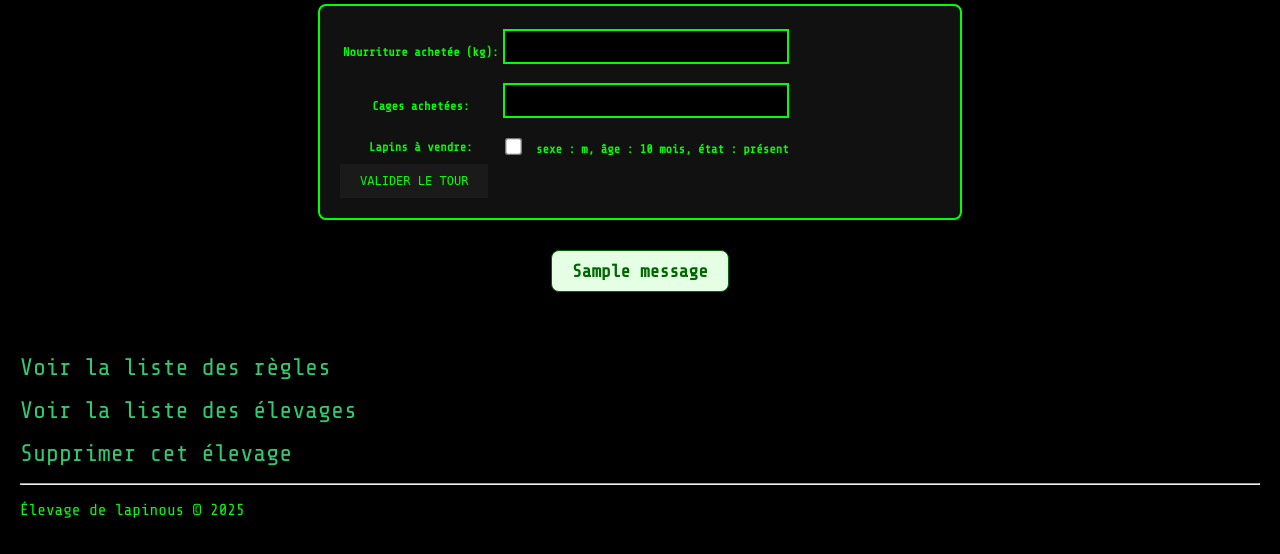
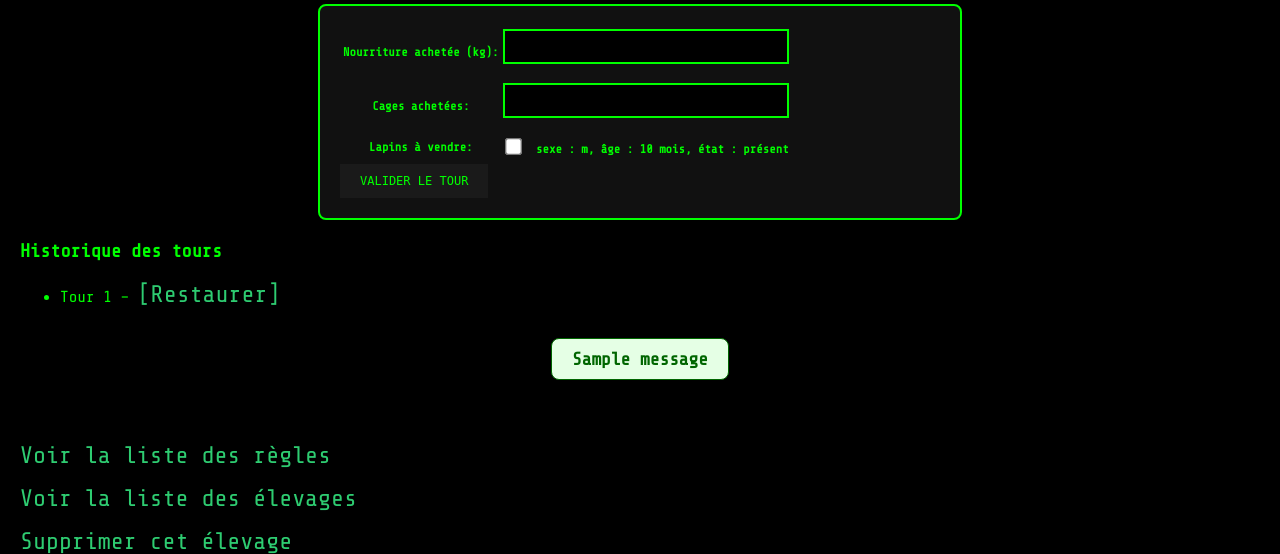
Before and after one commit to mathiasdub/elevage-Mathias-Dubuisson, a Django app: page /elevage/1/ in a window 1280 px wide. Shown: the part 3992-4546 px from the top of the page. Run offline with Django 4.2, Linux system fonts and the light colour scheme; a user stored in the database is signed in; tables that the repository leaves empty hold one stand-in row (values such as "Sample post"); one stand-in notice (Sample message) is shown; parts of the project's set-up code (start-up, migrations or seed data) failed here and were passed over.

Commit message:
on peut restaurer les tours

```diff
--- a/mysite/elevage/models.py
+++ b/mysite/elevage/models.py
@@ -1,7 +1,6 @@
 from django.db import models
 import random
 from django.contrib.auth.models import User
-
 
 # Modèle représentant un élevage de lapins
 class Elevage(models.Model):
@@ -117,7 +116,7 @@ class Elevage(models.Model):
 
 
         #----- Ajout des données du tour dans l'historique des états de l'élevage -----#
-        ElevageDatas.objects.create(
+        data=ElevageDatas.objects.create(
             elevage=self,
             tour=self.tour,
 
@@ -134,6 +133,43 @@ class Elevage(models.Model):
             cages=self.nb_cages,
         )
 
+
+        # Création snapshot individus
+        for individu in self.individus.all():
+            IndividuSnapshot.objects.create(
+                elevage_data=data,
+                sexe=individu.sexe,
+                age=individu.age,
+                etat=individu.etat
+            )
+
+    def restaurer_tour(self, tour_cible):
+        try:
+            snapshot = ElevageDatas.objects.get(elevage=self, tour=tour_cible)
+        except ElevageDatas.DoesNotExist:
+            raise ValueError("Tour à restaurer introuvable")
+
+        # Supprimer les individus actuels
+        self.individus.all().delete()
+
+        # Restaurer les individus
+        for snap in snapshot.individus_snapshots.all():
+            Individu.objects.create(
+                elevage=self,
+                sexe=snap.sexe,
+                age=snap.age,
+                etat=snap.etat
+            )
+
+        # Restaurer ressources
+        self.argent = snapshot.argent
+        self.qt_nourriture = snapshot.nourriture
+        self.nb_cages = snapshot.cages
+        self.tour = snapshot.tour
+        self.save()
+
+        # Supprimer les tours suivants
+        ElevageDatas.objects.filter(elevage=self, tour__gt=tour_cible).delete()
 
     def __str__(self):
         return self.name  # Représentation texte de l’élevage
@@ -212,3 +248,9 @@ class ElevageDatas(models.Model):
 
     # date de la sauvegarde
     date = models.DateTimeField(auto_now_add=True)
+
+class IndividuSnapshot(models.Model):
+    elevage_data = models.ForeignKey(ElevageDatas, on_delete=models.CASCADE, related_name="individus_snapshots")
+    sexe = models.CharField(max_length=1, choices=Individu.SEXE_CHOICES)
+    age = models.PositiveIntegerField()
+    etat = models.CharField(max_length=10, choices=Individu.ETAT_CHOICES)
--- a/mysite/elevage/templates/elevage/detail.html
+++ b/mysite/elevage/templates/elevage/detail.html
@@ -1,6 +1,15 @@
 {% extends "elevage/base.html" %}
 
 {% block title %} {{ elevage.name }} {% endblock %}
+
+
+{% if messages %}
+    <ul>
+    {% for message in messages %}
+        <li class="alert alert-{{ message.tags }}">{{ message }}</li>
+    {% endfor %}
+    </ul>
+{% endif %}
 
 {% block head %}
 <style>
@@ -296,7 +305,20 @@ fetch("/datas/{{ elevage.id }}/")
             {{ form.as_table }}
         </table>
         <button type="submit">Valider le tour</button>
+
+
     </form>
+
+    <h3>Historique des tours</h3>
+    <ul>
+      {% for data in elevage.elevagedatas_set.all|dictsortreversed:"tour" %}
+        <li>
+          Tour {{ data.tour }} –
+          <a href="{% url 'elevage:restaurer_tour' elevage.id data.tour %}">[Restaurer]</a>
+        </li>
+      {% endfor %}
+    </ul>
+
 
 
     <div class="messages-container">
--- a/mysite/elevage/urls.py
+++ b/mysite/elevage/urls.py
@@ -17,5 +17,6 @@ urlpatterns = [
     path("datas/<int:elevage_id>/", views.get_datas, name="get_datas"),
     path('accounts/', include('django.contrib.auth.urls')),
     path('signup/', views.signup, name='signup'),
-    path('paiement/', views.paiement, name='paiement')
+    path('paiement/', views.paiement, name='paiement'),
+    path("elevage/<int:elevage_id>/restaurer/<int:tour>/", views.restaurer_tour, name="restaurer_tour")
 ]
--- a/mysite/elevage/views.py
+++ b/mysite/elevage/views.py
@@ -3,7 +3,7 @@ from django.forms import modelformset_factory
 from django.http import JsonResponse
 from django.contrib import messages
 from django.contrib.auth.models import Group
-from .models import Elevage, Individu, Regle, ElevageDatas
+from .models import Elevage, Individu, Regle, ElevageDatas, IndividuSnapshot
 from .forms import ElevageForm, LapinForm, ChoixNombreLapinsForm, ActionsForm
 from django.contrib.auth.forms import UserCreationForm
 from django.contrib.auth.decorators import login_required
@@ -67,11 +67,30 @@ def nouveau(request):
             elevage = elevage_form.save(commit=False)  # Créer l’objet sans le sauvegarder
             elevage.user = request.user  # Lier l’utilisateur après la création
             elevage.save()  # Sauvegarder l’élevage
-
+            elevage_data = ElevageDatas.objects.create(
+                elevage=elevage,
+                tour=0,
+                nb_males=0,  # À ajuster en fonction des données des lapins créés
+                nb_femelles=0,  # À ajuster en fonction des données des lapins créés
+                nb_lapereaux=0,  # À ajuster en fonction des données des lapins créés
+                naissances=0,
+                morts=0,
+                ventes=0,
+                argent=elevage.argent,  # À ajuster en fonction des ressources disponibles
+                nourriture=elevage.qt_nourriture,  # À ajuster en fonction des ressources disponibles
+                cages=elevage.nb_cages  # À ajuster en fonction des ressources disponibles
+            )
             for form in lapin_formset:     # Création et sauvegarde des lapins liés
                 lapin = form.save(commit=False)
                 lapin.elevage = elevage
                 lapin.save()
+                # Création de snapshot pour chaque individu
+                IndividuSnapshot.objects.create(
+                    elevage_data=elevage_data,
+                    sexe=lapin.sexe,
+                    age=lapin.age,
+                    etat=lapin.etat
+                )
             del request.session['nombre_lapins']
             return redirect('elevage:detail', elevage_id=elevage.id)
     else:
@@ -199,3 +218,15 @@ def paiement(request):
         return redirect('elevage:menu')  # Redirige vers la page principale de l'application
 
     return render(request, 'elevage/paiement.html')
+
+@login_required
+def restaurer_tour(request, elevage_id, tour):
+    elevage = get_object_or_404(Elevage, id=elevage_id, user=request.user)
+
+    try:
+        elevage.restaurer_tour(tour)
+        messages.success(request, f"Tour {tour} restauré avec succès.")
+    except ValueError as e:
+        messages.error(request, str(e))
+
+    return redirect('elevage:detail', elevage_id=elevage.id)
```
Also changed, not shown: mysite/elevage/migrations/0005_individusnapshot.py (added).
